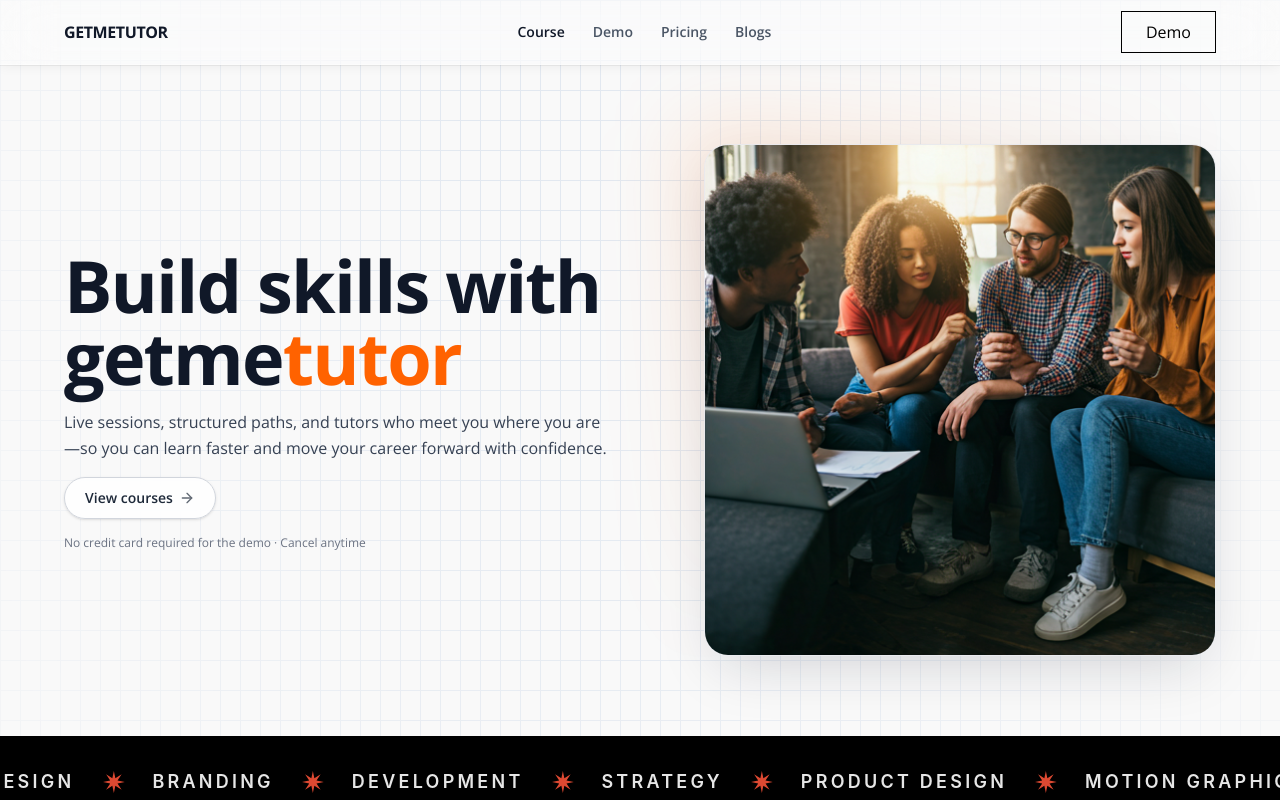
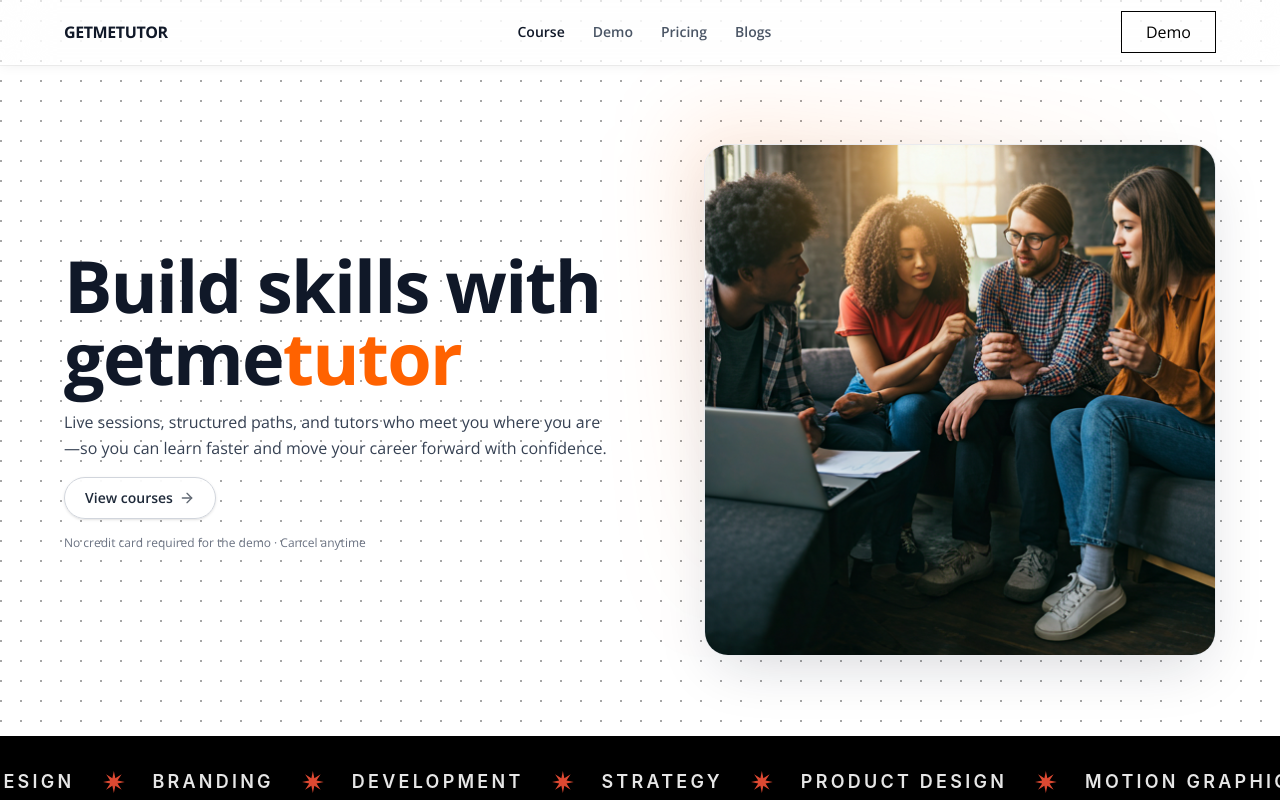
Before and after one commit to Shahzaib-010/getmetutor, a React (Vite) app: page / in a window 1280 px wide. Shown: the top 800 px of the page. Built offline with nearby package versions, Linux system fonts and the light colour scheme.

Commit message:
BG Changed

```diff
--- a/src/components/ui/Background.jsx
+++ b/src/components/ui/Background.jsx
@@ -1,62 +1,62 @@
-import React from "react";
+// import React from "react";
 
-const Background = ({ children }) => {
-  return (
-    <div
-      className="relative min-h-screen w-full overflow-hidden"
-      style={{ backgroundColor: "var(--color-bg)" }}
-    >
-      {/* Grid Background */}
-      <div
-        className="absolute inset-0 z-0"
-        style={{
-          backgroundImage: `
-            linear-gradient(to right, #e2e8f0 1px, transparent 1px),
-            linear-gradient(to bottom, #e2e8f0 1px, transparent 1px)
-          `,
-          backgroundSize: "20px 30px",
-          WebkitMaskImage:
-            "radial-gradient(ellipse 70% 40% at 50% 0%, #000 20%, transparent 100%)",
-          maskImage:
-            "radial-gradient(ellipse 70% 40% at 50% 0%, #000 20%, transparent 100%)",
-        }}
-      />
+// const Background = ({ children }) => {
+//   return (
+//     <div
+//       className="relative min-h-screen w-full overflow-hidden"
+//       style={{ backgroundColor: "var(--color-bg)" }}
+//     >
+//       {/* Grid Background */}
+//       <div
+//         className="absolute inset-0 z-0"
+//         style={{
+//           backgroundImage: `
+//             linear-gradient(to right, #e2e8f0 1px, transparent 1px),
+//             linear-gradient(to bottom, #e2e8f0 1px, transparent 1px)
+//           `,
+//           backgroundSize: "20px 30px",
+//           WebkitMaskImage:
+//             "radial-gradient(ellipse 70% 40% at 50% 0%, #000 20%, transparent 100%)",
+//           maskImage:
+//             "radial-gradient(ellipse 70% 40% at 50% 0%, #000 20%, transparent 100%)",
+//         }}
+//       />
 
-      {/* Content */}
-      <div className="relative z-10">{children}</div>
-    </div>
-  );
-};
+//       {/* Content */}
+//       <div className="relative z-10">{children}</div>
+//     </div>
+//   );
+// };
 
-export default Background;
+// export default Background;
 
 
 
 
 // Background.jsx
 
-// import React from "react";
+import React from "react";
 
-// const Background = ({ children }) => {
-//   return (
-//     <div className="min-h-screen w-full bg-white relative overflow-hidden">
-//       {/* Noise Texture Background */}
-//       <div
-//         className="absolute inset-0 z-0"
-//         style={{
-//           background: "#ffffff",
-//           backgroundImage:
-//             "radial-gradient(circle at 1px 1px, rgba(0, 0, 0, 0.35) 1px, transparent 0)",
-//           backgroundSize: "20px 20px",
-//         }}
-//       />
+const Background = ({ children }) => {
+  return (
+    <div className="min-h-screen w-full bg-white relative overflow-hidden">
+      {/* Noise Texture Background */}
+      <div
+        className="absolute inset-0 z-0"
+        style={{
+          background: "#ffffff",
+          backgroundImage:
+            "radial-gradient(circle at 1px 1px, rgba(0, 0, 0, 0.35) 1px, transparent 0)",
+          backgroundSize: "20px 20px",
+        }}
+      />
 
-//       {/* Content Layer */}
-//       <div className="relative z-10">
-//         {children}
-//       </div>
-//     </div>
-//   );
-// };
+      {/* Content Layer */}
+      <div className="relative z-10">
+        {children}
+      </div>
+    </div>
+  );
+};
 
-// export default Background;
+export default Background;
```
